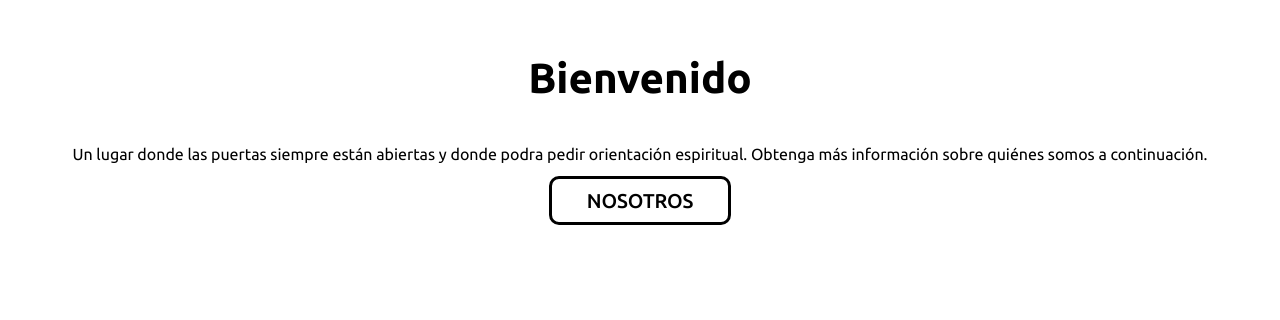
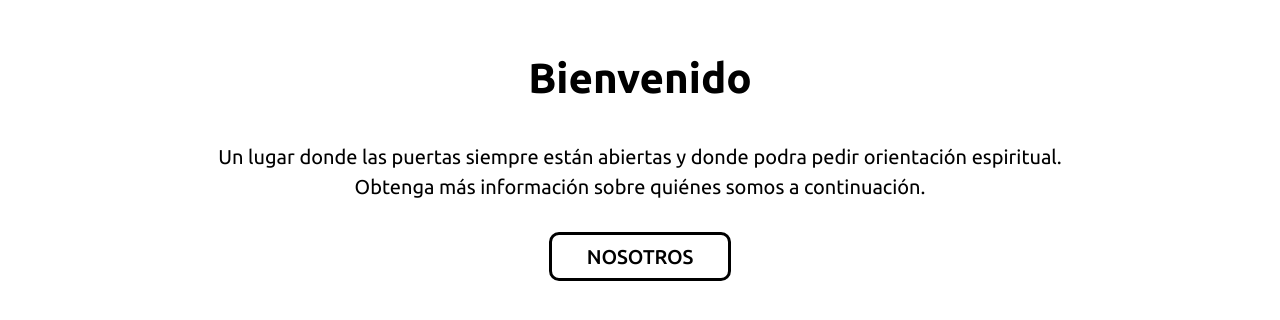
Before and after one commit to JosueP0721/Iglesia_Bautista_Betel_Web, a website: page index.html in a window 1280 px wide. Shown: the part 826-1146 px from the top of the page. Before the commit the page ends 1101 px from the top, so only its background shows below. Drawn offline with Linux system fonts and the light colour scheme.

Commit message:
BIENV_COMPLETED_MRGT_MIX

```diff
--- a/src/scss/base/_mixins.scss
+++ b/src/scss/base/_mixins.scss
@@ -35,6 +35,7 @@
 @mixin boton($color, $texto) {
     background-color: $color;
     border: 3px solid $texto;
+    margin-top: 2rem;
     font-size: 2rem;
     padding: 1rem 3.5rem;
     border-radius: 1rem;
--- a/src/scss/layout/_bienvenida.scss
+++ b/src/scss/layout/_bienvenida.scss
@@ -12,9 +12,17 @@
         text-align: center;
         font-weight: normal;
         line-height: 1.5;
+
+        @include m.tablet {
+            font-size: 2rem;
+        }
     }
 
     &__boton {
         @include m.boton(v.$blanco, v.$negro);
     }
+
+    @include m.tablet {
+        padding: 5rem 15rem;
+    }
 }
```
Also changed, not shown: build/css/app.css, 1 other file.
